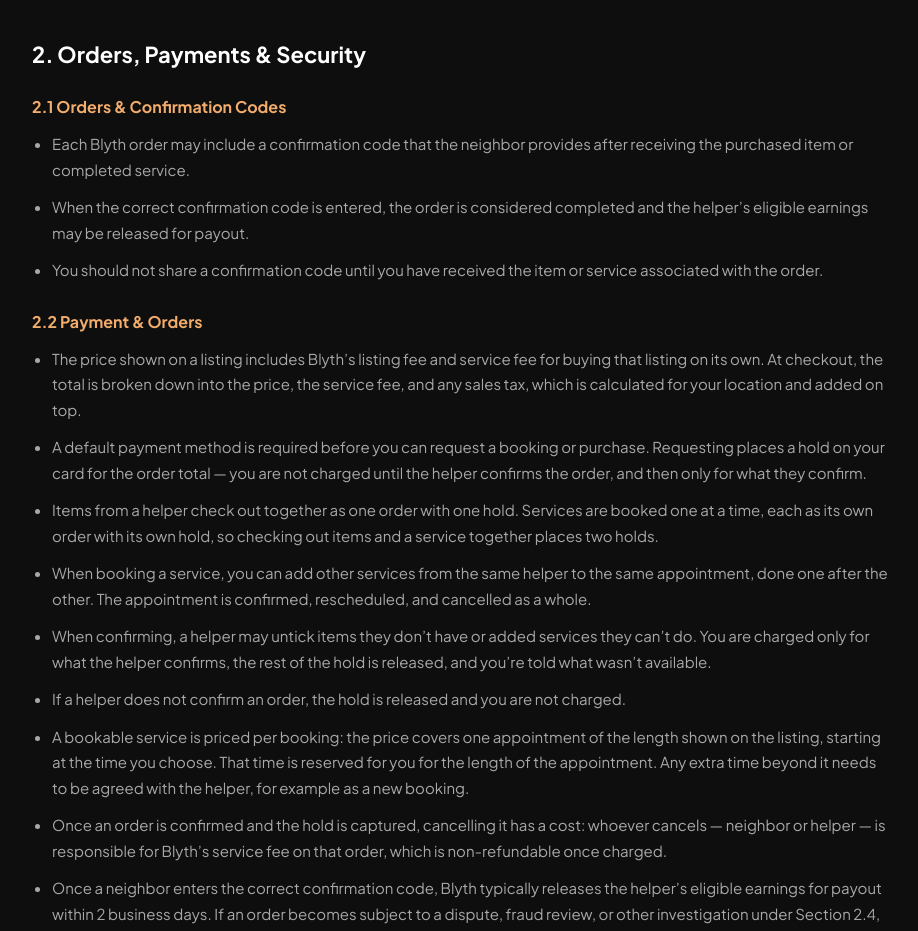
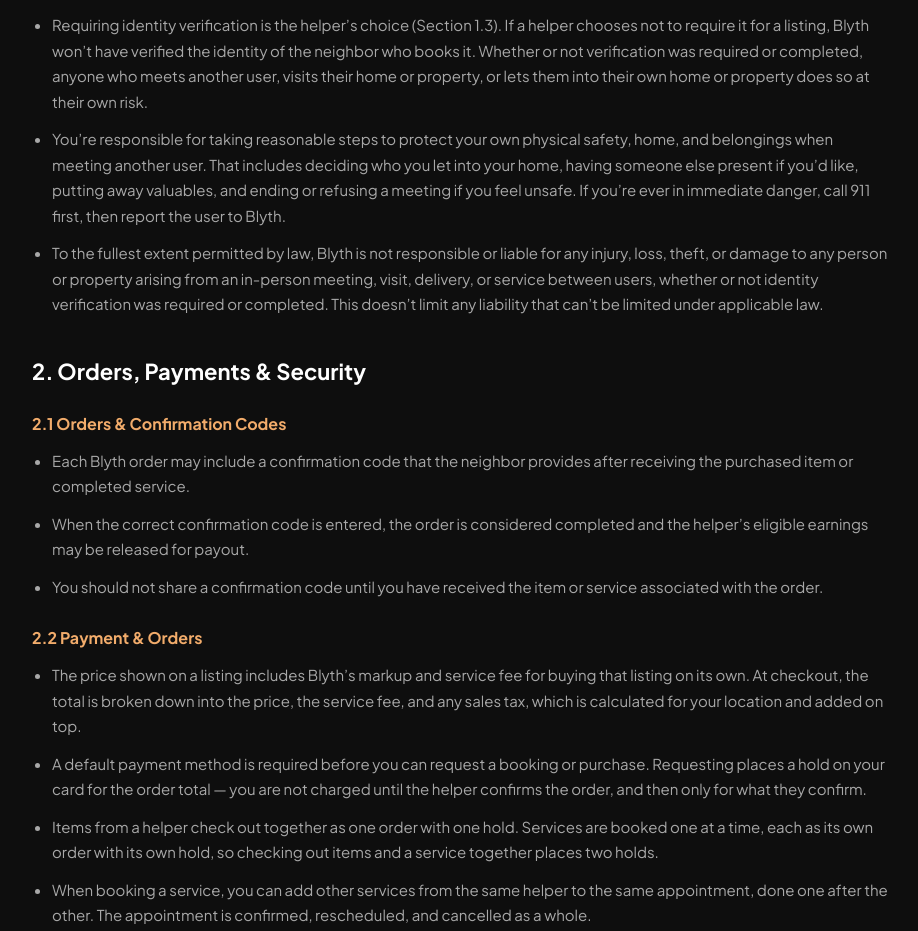
Before and after one commit to Jackal-2/Blyth-website, a Next.js app: page /terms in a window 1280 px wide. Shown: the part 1501-2432 px from the top of the page, without its empty margins (20-938 px from the left). Built offline with nearby package versions, Linux system fonts and the light colour scheme.

Commit message:
Testing prep: reviewer sign-in, testing listings script, live notifications, legal updates

```diff
--- a/src/app/terms/page.tsx
+++ b/src/app/terms/page.tsx
@@ -11,7 +11,7 @@ export const metadata: Metadata = {
 
 export default function TermsOfServicePage() {
   return (
-    <PolicyLayout title="Terms of service" updated="Oct 9, 2026">
+    <PolicyLayout title="Terms of service" updated="Oct 25, 2026">
       <section className="policy-section">
         <h2>Welcome to BLYTH</h2>
         <p>
@@ -118,6 +118,32 @@ export default function TermsOfServicePage() {
               ID matches their selfie &mdash; it is not a safety or background
               screening.
             </li>
+            <li>
+              Requiring identity verification is the helper&rsquo;s choice
+              (Section 1.3). If a helper chooses not to require it for a
+              listing, Blyth won&rsquo;t have verified the identity of the
+              neighbor who books it. Whether or not verification was required
+              or completed, anyone who meets another user, visits their home
+              or property, or lets them into their own home or property does
+              so at their own risk.
+            </li>
+            <li>
+              You&rsquo;re responsible for taking reasonable steps to protect
+              your own physical safety, home, and belongings when meeting
+              another user. That includes deciding who you let into your home,
+              having someone else present if you&rsquo;d like, putting away
+              valuables, and ending or refusing a meeting if you feel unsafe.
+              If you&rsquo;re ever in immediate danger, call 911 first, then
+              report the user to Blyth.
+            </li>
+            <li>
+              To the fullest extent permitted by law, Blyth is not responsible
+              or liable for any injury, loss, theft, or damage to any person or
+              property arising from an in-person meeting, visit, delivery, or
+              service between users, whether or not identity verification was
+              required or completed. This doesn&rsquo;t limit any liability
+              that can&rsquo;t be limited under applicable law.
+            </li>
           </ul>
         </div>
       </section>
@@ -148,8 +174,8 @@ export default function TermsOfServicePage() {
           <h3>2.2 Payment &amp; Orders</h3>
           <ul>
             <li>
-              The price shown on a listing includes Blyth&rsquo;s listing fee
-              and service fee for buying that listing on its own. At checkout,
+              The price shown on a listing includes Blyth&rsquo;s markup and
+              service fee for buying that listing on its own. At checkout,
               the total is broken down into the price, the service fee, and any
               sales tax, which is calculated for your location and added on
               top.
@@ -195,9 +221,10 @@ export default function TermsOfServicePage() {
               which is non-refundable once charged.
             </li>
             <li>
-              Once a neighbor enters the correct confirmation code, Blyth
-              typically releases the helper&rsquo;s eligible earnings for payout
-              within 2 business days. If an order becomes subject to a dispute,
+              Once a neighbor enters the correct confirmation code, the order is
+              complete, and the helper&rsquo;s eligible earnings are added to
+              their balance once the 3-business-day dispute window has passed.
+              If an order becomes subject to a dispute,
               fraud review, or other investigation under Section 2.4, the payout
               is placed on hold until that review is resolved.
             </li>
--- a/src/lib/appLinks.ts
+++ b/src/lib/appLinks.ts
@@ -3,8 +3,8 @@ export type ShareType = "listing" | "helper" | "feed";
 
 const SITE_URL = process.env.NEXT_PUBLIC_SITE_URL ?? "https://blythapp.com";
 const SCHEME = process.env.NEXT_PUBLIC_APP_SCHEME ?? "blyth";
-export const ANDROID_PACKAGE = process.env.NEXT_PUBLIC_ANDROID_PACKAGE ?? "com.caxapok.blyth";
-export const IOS_BUNDLE_ID = process.env.NEXT_PUBLIC_IOS_BUNDLE_ID ?? "com.caxapok.blyth";
+export const ANDROID_PACKAGE = process.env.NEXT_PUBLIC_ANDROID_PACKAGE ?? "com.blythapp.blyth";
+export const IOS_BUNDLE_ID = process.env.NEXT_PUBLIC_IOS_BUNDLE_ID ?? "com.blythapp.blyth";
 
 export const IOS_APP_ID = process.env.NEXT_PUBLIC_IOS_APP_ID ?? "";
 
```
Also changed, not shown: src/app/privacy/page.tsx (+11 -6 lines).
